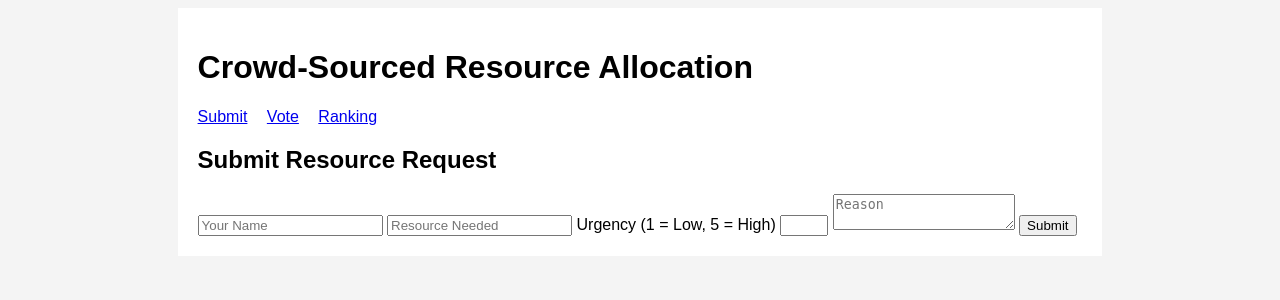
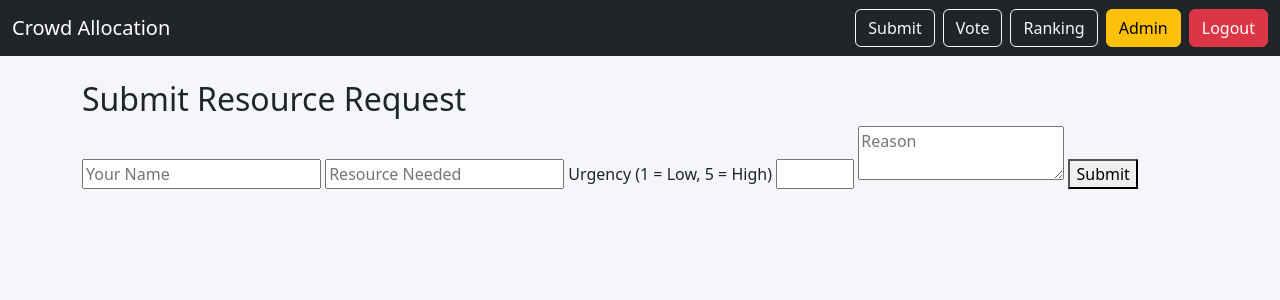
Before and after one commit to Riyaz2815-Mohammed/crowdresourceallocation, a Flask app: page / in a window 1280 px wide. Shown: the top 300 px of the page. Run offline with Flask 3, Linux system fonts and the light colour scheme; the visitor is signed in with stand-in values (Sample User, id 1).

Commit message:
base html page is modiefied for better ui

```diff
--- a/templates/base.html
+++ b/templates/base.html
@@ -1,18 +1,52 @@
 <!DOCTYPE html>
-<html>
+<html lang="en">
 <head>
+    <meta charset="UTF-8">
     <title>{% block title %}Crowd Allocation{% endblock %}</title>
-    <link rel="stylesheet" href="{{ url_for('static', filename='style.css') }}">
+
+    <!-- Bootstrap 5 CDN -->
+    <link href="https://cdn.jsdelivr.net/npm/bootstrap@5.3.2/dist/css/bootstrap.min.css" rel="stylesheet">
+
+    <style>
+        body {
+            background-color: #f4f6f9;
+        }
+        .card {
+            border-radius: 12px;
+        }
+        .urgency-1 { background: #d1e7dd; }
+        .urgency-2 { background: #cfe2ff; }
+        .urgency-3 { background: #fff3cd; }
+        .urgency-4 { background: #f8d7da; }
+        .urgency-5 { background: #dc3545; color: white; }
+    </style>
 </head>
+
 <body>
-    <div class="content">
-        <h1>Crowd-Sourced Resource Allocation</h1>
-        <nav>
-            <a href="/">Submit</a>
-            <a href="/vote">Vote</a>
-            <a href="/ranking">Ranking</a>
-        </nav>
-        {% block content %}{% endblock %}
+
+<!-- NAVBAR -->
+<nav class="navbar navbar-expand-lg navbar-dark bg-dark">
+    <div class="container-fluid">
+        <a class="navbar-brand" href="/">Crowd Allocation</a>
+
+        <div class="d-flex">
+            <a href="/" class="btn btn-outline-light me-2">Submit</a>
+            <a href="/vote" class="btn btn-outline-light me-2">Vote</a>
+            <a href="/ranking" class="btn btn-outline-light me-2">Ranking</a>
+
+            {% if session.get("is_admin") %}
+                <a href="/admin" class="btn btn-warning me-2">Admin</a>
+            {% endif %}
+
+            <a href="/logout" class="btn btn-danger">Logout</a>
+        </div>
     </div>
+</nav>
+
+<!-- PAGE CONTENT -->
+<div class="container mt-4">
+    {% block content %}{% endblock %}
+</div>
+
 </body>
 </html>
```
